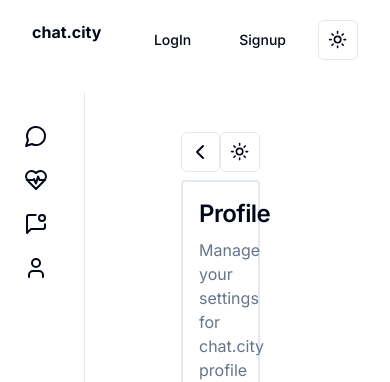
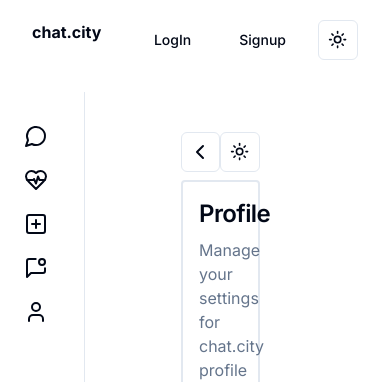
Before and after one commit to LaPulgaaa/chatapp, a Next.js app: page /home/profile in a window 390 px wide. Shown: the top 382 px of the page. Built offline with nearby package versions, Linux system fonts and the light colour scheme; no server answers.

Commit message:
createRoom: Move dialog to sidebar.

```diff
--- a/app/home/page.tsx
+++ b/app/home/page.tsx
@@ -93,12 +93,9 @@ export default function Home(){
     return(
         <div className="lg:col-span-4 mr-4 ml-2 pt-2">
             {session.status === "authenticated" ? <div className="">
-                    <div className="flex w-inherit justify-between">
                     <h4 className="scroll-m-20 p-2 text-2xl font-semibold tracking-tigh">
                         Catch up on missed chats!
                     </h4>
-                    <CreateRoom/>
-                    </div>
                     <RoomTabs rooms={rooms} />
                 </div> : <div>Loading</div>
             }
--- a/components/CreateRoom.tsx
+++ b/components/CreateRoom.tsx
@@ -15,6 +15,7 @@ import { Textarea } from "./ui/textarea";
 import { UserStateChats } from "@/lib/store/atom/chats";
 import { Signal } from "@/app/home/signal";
 import { RoomType, create_room_schema } from "@/packages/zod";
+import { PlusIcon } from "lucide-react";
 
 export default function CreateRoom(){
     const session = useSession();
@@ -62,11 +63,7 @@ export default function CreateRoom(){
         console.log("member_id is not defined");
     }
     return(
-        <Dialog>
-            <DialogTrigger asChild>
-                <Button className="w-[150px]">+ New</Button>
-            </DialogTrigger>
-            <DialogContent className="sm:max-w-[425px] p-6">
+        <DialogContent className="sm:max-w-[425px] p-6">
                 <DialogHeader>
                     <DialogTitle>
                         Create a room
@@ -120,6 +117,5 @@ export default function CreateRoom(){
                         </form>
                     </Form>
             </DialogContent>
-        </Dialog>
     )
 }
--- a/components/Sidebar.tsx
+++ b/components/Sidebar.tsx
@@ -2,10 +2,11 @@ import { ScrollArea } from "./ui/scroll-area";
 import { Dialog,DialogTrigger } from "./ui/dialog";
 import JoinRoomDialog from "@/components/JoinRoom";
 import { Avatar, AvatarFallback, AvatarImage } from "./ui/avatar";
-import { HeartPulseIcon, MessageCircleIcon, UserIcon} from "lucide-react";
+import { CopyPlusIcon, HeartPulseIcon, MessageCircleIcon, PlusSquare, UserIcon} from "lucide-react";
 import { MessageSquareDotIcon } from "lucide-react";
 import { useRouter } from "next/navigation";
 import { useSession } from "next-auth/react";
+import CreateRoom from "./CreateRoom";
 export default function Sidebar(){
     const router=useRouter();
     const session = useSession();
@@ -41,6 +42,12 @@ export default function Sidebar(){
                 <div className="flex cursor-pointer my-[1/2] w-full hover:bg-gray-500 p-2 dark:hover:bg-gray-800 rounded-md ease-out duration-300 transition-all"><HeartPulseIcon/><p className="ml-3">Set Status</p></div>
                 <Dialog>
                     <DialogTrigger>
+                        <div className="flex cursor-pointer my-[1/2] w-full hover:bg-gray-500 p-2 dark:hover:bg-gray-800 rounded-md ease-out duration-300 transition-all"><PlusSquare/> <p className="ml-3">Create Room</p></div>
+                    </DialogTrigger>
+                        <CreateRoom/>
+                </Dialog>
+                <Dialog>
+                    <DialogTrigger>
                         <div className="flex cursor-pointer my-[1/2] w-full hover:bg-gray-500 p-2 dark:hover:bg-gray-800 rounded-md ease-out duration-300 transition-all"><MessageSquareDotIcon/> <p className="ml-3">Join Room</p></div>
                     </DialogTrigger>
                         <JoinRoomDialog/>
--- a/components/candleSidebar.tsx
+++ b/components/candleSidebar.tsx
@@ -2,11 +2,12 @@ import { ScrollArea } from "./ui/scroll-area";
 import { Dialog,DialogTrigger } from "./ui/dialog";
 import JoinRoomDialog from "@/components/JoinRoom";
 import { Avatar, AvatarFallback, AvatarImage } from "./ui/avatar";
-import { HeartPulseIcon, MessageCircleIcon, UserIcon} from "lucide-react";
+import { HeartPulseIcon, MessageCircleIcon, PlusIcon, PlusSquare, UserIcon} from "lucide-react";
 import { MessageSquareDotIcon } from "lucide-react";
 import { useRouter } from "next/navigation";
 import { Button } from "./ui/button";
 import { useSession } from "next-auth/react";
+import CreateRoom from "./CreateRoom";
 export default function CandleSidebar(){
     const router=useRouter();
     const session = useSession();
@@ -26,20 +27,27 @@ export default function CandleSidebar(){
     return (
         <ScrollArea className = {`mr-1 pr-4 sticky pt-4 mt-1 block lg:hidden`}>
             <div className="flex flex-col items-center">
-                {session.status === "authenticated" && <div className="cursor-pointer">
-                    <Avatar className = "">
+                {session.status === "authenticated" &&
+                    <Avatar>
                         {/* @ts-ignore */}
                         <AvatarImage src={session.data.avatar_url}/>
                         <AvatarFallback>{get_initials()}</AvatarFallback>
                     </Avatar>
-                    <br/>
-                </div>}
+                }
                 <Button
                 className="mt-1 p-1"
                 variant={"ghost"} size={"icon"}><MessageCircleIcon/></Button>
                 <Button
                 className="mt-1 p-1"
                 variant={"ghost"} size={"icon"}><HeartPulseIcon/></Button>
+                <Dialog>
+                    <DialogTrigger>
+                        <Button
+                        className="mt-1 p-1"
+                        variant={"ghost"} size={"icon"}><PlusSquare/></Button>
+                    </DialogTrigger>
+                        <CreateRoom/>
+                </Dialog>
                 <Dialog>
                     <DialogTrigger>
                         <Button
```
